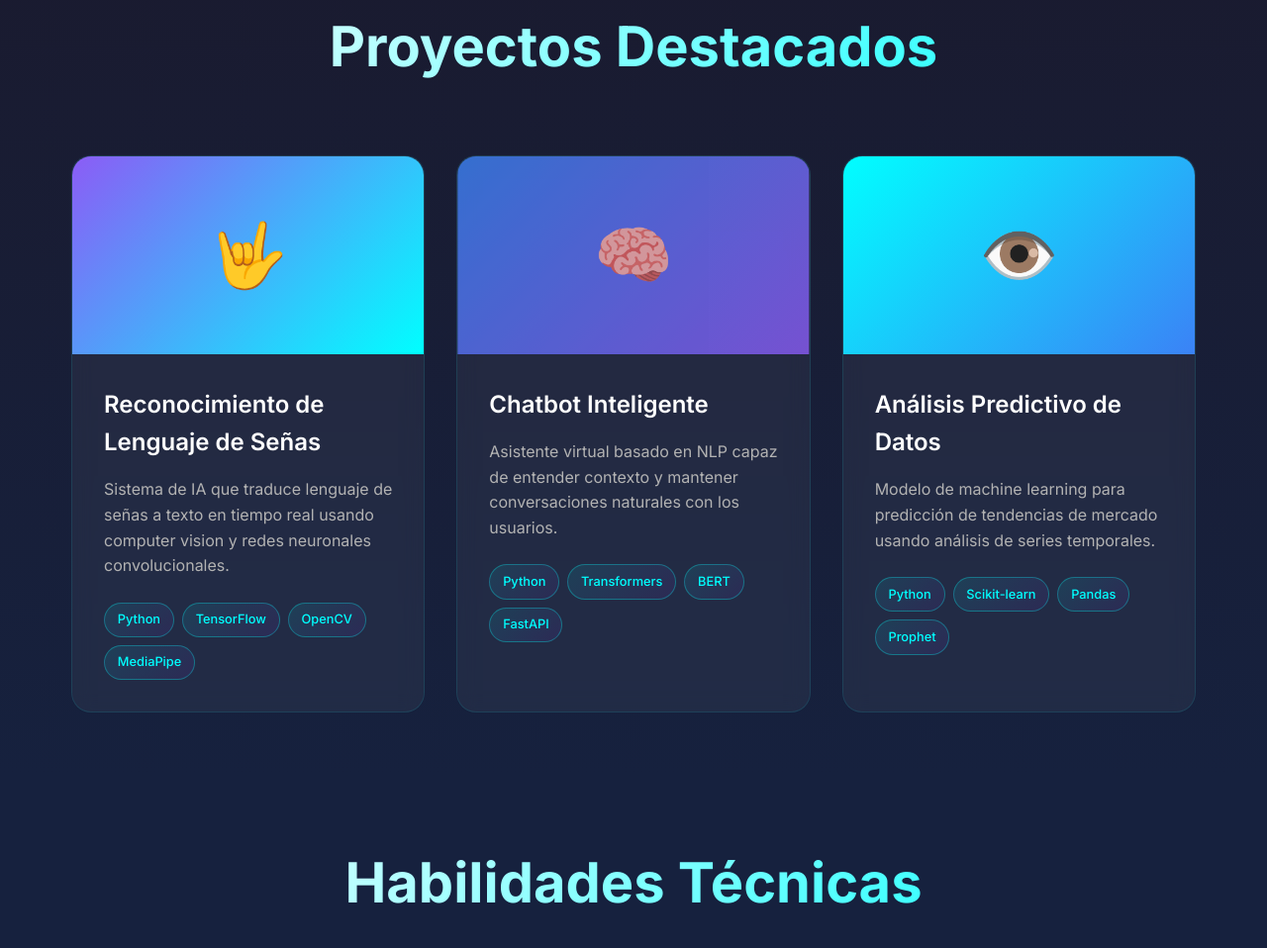
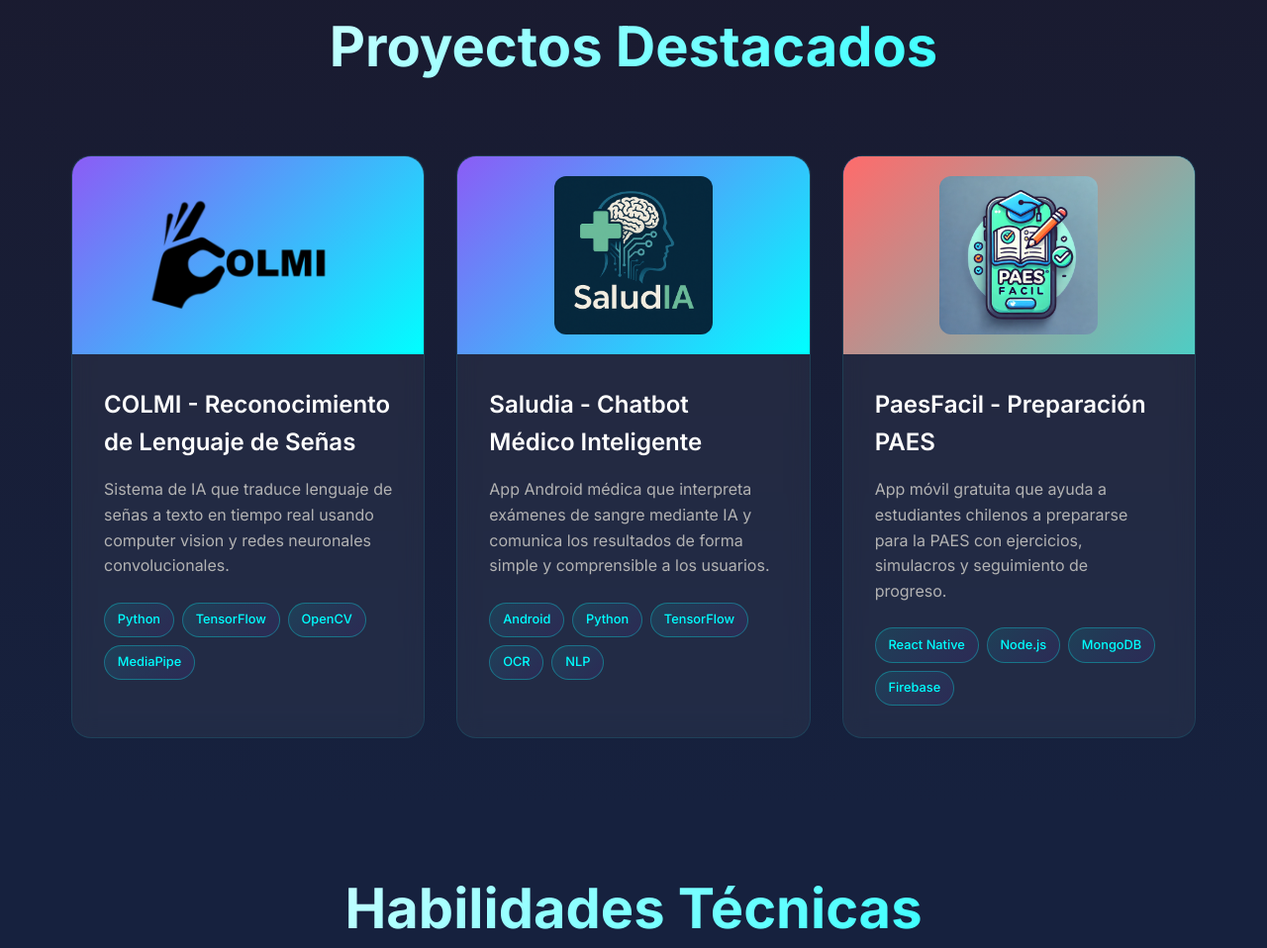
Before and after one commit to Andres12001/portafolio, a website: page index.html in a window 1280 px wide. Shown: the part 925-1883 px from the top of the page at 99% size. Drawn offline with Linux system fonts and the light colour scheme.

Commit message:
Mejoras en logos

```diff
--- a/css/projects.css
+++ b/css/projects.css
@@ -34,6 +34,22 @@
     height: 200px;
     position: relative;
     overflow: hidden;
+    display: flex;
+    align-items: center;
+    justify-content: center;
+    background: linear-gradient(135deg, var(--color-purple), var(--color-cyan));
+}
+
+.project-logo {
+    max-width: 80%;
+    max-height: 80%;
+    object-fit: contain;
+    border-radius: 12px;
+    transition: transform 0.3s ease;
+}
+
+.project-logo:hover {
+    transform: scale(1.05);
 }
 
 .project-placeholder {
@@ -56,6 +72,10 @@
 
 .project-placeholder.computer-vision {
     background: linear-gradient(135deg, var(--color-cyan), var(--color-blue));
+}
+
+.project-placeholder.paes-app {
+    background: linear-gradient(135deg, #ff6b6b, #4ecdc4);
 }
 
 .project-info {
--- a/index.html
+++ b/index.html
@@ -112,12 +112,10 @@
             <div class="projects-grid">
                 <div class="project-card">
                     <div class="project-image">
-                        <div class="project-placeholder sign-language">
-                            <div class="hand-icon">🤟</div>
-                        </div>
+                        <img src="assets/icons/logo.png" alt="COLMI - Reconocimiento de Lenguaje de Señas" class="project-logo">
                     </div>
                     <div class="project-info">
-                        <h3 class="project-title" data-translate="project1-title">Reconocimiento de Lenguaje de Señas</h3>
+                        <h3 class="project-title" data-translate="project1-title">COLMI - Reconocimiento de Lenguaje de Señas</h3>
                         <p class="project-description" data-translate="project1-desc">Sistema de IA que traduce lenguaje de señas a texto en tiempo real usando computer vision y redes neuronales convolucionales.</p>
                         <div class="project-tech">
                             <span class="tech-tag">Python</span>
@@ -130,36 +128,35 @@
 
                 <div class="project-card">
                     <div class="project-image">
-                        <div class="project-placeholder neural-network">
-                            <div class="brain-icon">🧠</div>
-                        </div>
+                        <img src="assets/icons/logo_saludia.png" alt="Saludia - Chatbot Médico Inteligente" class="project-logo">
                     </div>
                     <div class="project-info">
-                        <h3 class="project-title" data-translate="project2-title">Chatbot Inteligente</h3>
-                        <p class="project-description" data-translate="project2-desc">Asistente virtual basado en NLP capaz de entender contexto y mantener conversaciones naturales con los usuarios.</p>
+                        <h3 class="project-title" data-translate="project2-title">Saludia - Chatbot Médico Inteligente</h3>
+                        <p class="project-description" data-translate="project2-desc">App Android médica que interpreta exámenes de sangre mediante IA y comunica los resultados de forma simple y comprensible a los usuarios.</p>
                         <div class="project-tech">
+                            <span class="tech-tag">Android</span>
                             <span class="tech-tag">Python</span>
-                            <span class="tech-tag">Transformers</span>
-                            <span class="tech-tag">BERT</span>
-                            <span class="tech-tag">FastAPI</span>
+                            <span class="tech-tag">TensorFlow</span>
+                            <span class="tech-tag">OCR</span>
+                            <span class="tech-tag">NLP</span>
                         </div>
                     </div>
                 </div>
 
                 <div class="project-card">
                     <div class="project-image">
-                        <div class="project-placeholder computer-vision">
-                            <div class="eye-icon">👁️</div>
+                        <div class="project-placeholder paes-app">
+                            <img src="assets/icons/logo_paes.png" alt="PaesFacil - Preparación PAES" class="project-logo">
                         </div>
                     </div>
                     <div class="project-info">
-                        <h3 class="project-title" data-translate="project3-title">Análisis Predictivo de Datos</h3>
-                        <p class="project-description" data-translate="project3-desc">Modelo de machine learning para predicción de tendencias de mercado usando análisis de series temporales.</p>
+                        <h3 class="project-title" data-translate="project3-title">PaesFacil - Preparación PAES</h3>
+                        <p class="project-description" data-translate="project3-desc">App móvil gratuita que ayuda a estudiantes chilenos a prepararse para la PAES con ejercicios, simulacros y seguimiento de progreso.</p>
                         <div class="project-tech">
-                            <span class="tech-tag">Python</span>
-                            <span class="tech-tag">Scikit-learn</span>
-                            <span class="tech-tag">Pandas</span>
-                            <span class="tech-tag">Prophet</span>
+                            <span class="tech-tag">React Native</span>
+                            <span class="tech-tag">Node.js</span>
+                            <span class="tech-tag">MongoDB</span>
+                            <span class="tech-tag">Firebase</span>
                         </div>
                     </div>
                 </div>
--- a/js/simple-translations.js
+++ b/js/simple-translations.js
@@ -24,12 +24,12 @@ const SimpleTranslator = {
             // Proyectos
             'projects-title': 'Proyectos Destacados',
             'projects-subtitle': 'Explora mis trabajos más recientes en Inteligencia Artificial',
-            'project1-title': 'Reconocimiento de Lenguaje de Señas',
+            'project1-title': 'COLMI - Reconocimiento de Lenguaje de Señas',
             'project1-desc': 'Sistema de IA que traduce lenguaje de señas a texto en tiempo real usando computer vision y redes neuronales convolucionales.',
-            'project2-title': 'Chatbot Inteligente',
-            'project2-desc': 'Asistente virtual basado en NLP capaz de entender contexto y mantener conversaciones naturales con los usuarios.',
-            'project3-title': 'Análisis Predictivo de Datos',
-            'project3-desc': 'Modelo de machine learning para predicción de tendencias de mercado usando análisis de series temporales.',
+            'project2-title': 'Saludia - Chatbot Médico Inteligente',
+            'project2-desc': 'App Android médica que interpreta exámenes de sangre mediante IA y comunica los resultados de forma simple y comprensible a los usuarios.',
+            'project3-title': 'PaesFacil - Preparación PAES',
+            'project3-desc': 'App móvil gratuita que ayuda a estudiantes chilenos a prepararse para la PAES con ejercicios, simulacros y seguimiento de progreso.',
 
             // Habilidades
             'skills-title': 'Habilidades Técnicas',
@@ -64,12 +64,12 @@ const SimpleTranslator = {
             // Projects
             'projects-title': 'Featured Projects',
             'projects-subtitle': 'Explore my latest work in Artificial Intelligence',
-            'project1-title': 'Sign Language Recognition',
+            'project1-title': 'COLMI - Sign Language Recognition',
             'project1-desc': 'AI system that translates sign language to text in real-time using computer vision and convolutional neural networks.',
-            'project2-title': 'Intelligent Chatbot',
-            'project2-desc': 'NLP-based virtual assistant capable of understanding context and maintaining natural conversations with users.',
-            'project3-title': 'Predictive Data Analysis',
-            'project3-desc': 'Machine learning model for market trend prediction using time series analysis.',
+            'project2-title': 'Saludia - Intelligent Medical Chatbot',
+            'project2-desc': 'Medical Android app that interprets blood test results using AI and communicates findings in a simple, understandable way to users.',
+            'project3-title': 'PaesFacil - PAES Preparation',
+            'project3-desc': 'Free mobile app that helps Chilean students prepare for PAES with exercises, mock tests, and progress tracking.',
 
             // Skills
             'skills-title': 'Technical Skills',
```
Also changed, not shown: assets/README.md, assets/icons/logo.png (added), assets/icons/logo_paes.png (added), assets/icons/logo_saludia.png (added).
